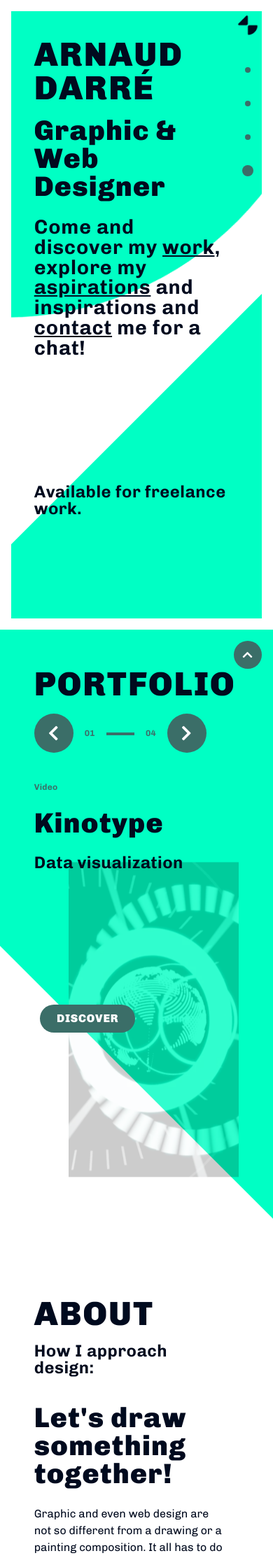
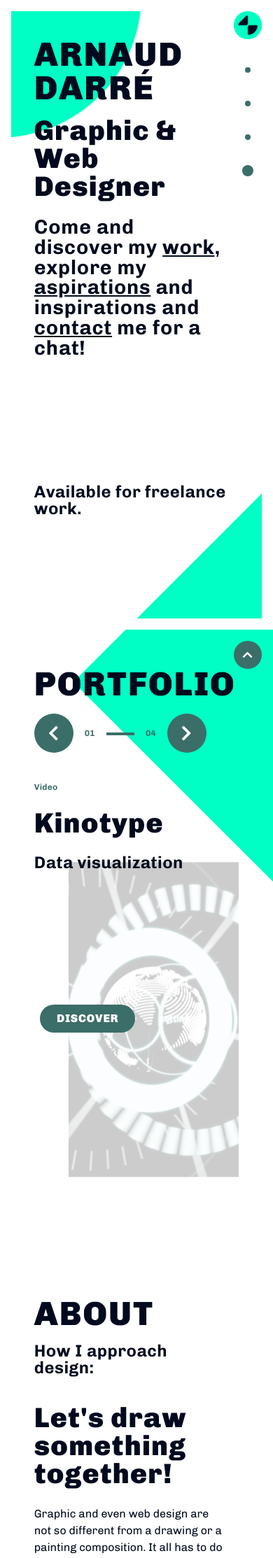
Before and after one commit to ArnaudDarre/portfolio, a Jekyll site: the page built from index.md, in a window 390 px wide. Shown: the top 2227 px of the page at 70% size. Built offline with Jekyll 4.4.1, drawn with Linux system fonts in a browser that asks for light colours.

Commit message:
layouts: index;

```diff
--- a/_layouts/index.html
+++ b/_layouts/index.html
@@ -14,18 +14,18 @@
     <div class="section__header">
         <h1 class="section__title headline js-scrolling-letters__text">Arnaud<br>Darré</h1>
     </div>
-    <div class="coloffset--md3 coloffset--2 col--12 section__content">
+    <div class="coloffset--md3 col--md10 coloffset--2 col--12 section__content">
         <div class="row">
             <p class="col--12 section__header--mobile headline">Arnaud Darré</p>
             <h2 class="col--md12 col--12 section__subtitle title">Graphic & Web Designer</h2>
             <p class="col--md9 col--12 subtitle">Come and discover my <a href="#portfolio" class="js-button-anchor button--underline">work</a>, explore my <a href="#about" class="js-button-anchor button--underline">aspirations</a> and inspirations and <a href="#contact" class="js-button-anchor button--underline">contact</a> me for a chat!</p>
         </div>
         <div class="row">
-            <div class="col--md5 col--12 hide--mobile">
+            <div class="col--lg5 col--md9 col--12 hide--mobile">
                 <p class="section__comment lead">Website crafted from design to development and content by yours truly.</p>
                 <p class="body--small">I will chat about The Beatles, Typography, space, design systems, Science-fiction, music, Buffy the Vampire Slayer and anything your are passionate about.</p>
             </div>
-            <p class="coloffset--md3 col--md4 col--12 section__comment lead">Available for freelance work.</p>
+            <p class="coloffset--lg3 col--lg4 col--md9 col--12 section__comment lead">Available for freelance work.</p>
         </div>
     </div>
 </section>
--- a/_layouts/projects.html
+++ b/_layouts/projects.html
@@ -8,7 +8,7 @@
         <span class="background__square background__square--{{ page.category | downcase }}"></span>
     </div>
     <div class="section__content">
-        <div class="coloffset--3 col--12 block">
+        <div class="coloffset--md3 coloffset--2 col--12 block">
             <div class="row">
                 <nav class="col--12 project__nav">
                     {% if page.previous.url %}
@@ -24,7 +24,7 @@
                 </nav>
             </div>
         </div>
-        <div class="coloffset--3 col--12 block project__item">
+        <div class="coloffset--md3 coloffset--2 col--12 block project__item">
             <div class="project">
                 <div class="row">
                     {% if page.category %}
@@ -77,7 +77,7 @@
 </section>
 
 <section id="related-projects" class="row section section--primary">
-    <div class="coloffset--3 col--12 section__content">
+    <div class="coloffset--md3 coloffset--2 col--12 section__content">
         <h1 class="lead">Related projects</h1>
         <div class="row">
             {% for project in site.projects %}
--- a/public/stylesheets/style.css
+++ b/public/stylesheets/style.css
@@ -3244,30 +3244,49 @@
   position: fixed;
   top: 0;
   height: 100vh;
-  padding-top: 1rem;
-  padding-bottom: 2rem;
+  padding-top: 3rem;
+  padding-bottom: 3rem;
   pointer-events: none;
 }
-/* line 494, ../sass/partials/_structure.scss */
+@media (max-width: 767px) {
+  /* line 484, ../sass/partials/_structure.scss */
+  .sidebar {
+    padding-top: 1rem;
+    padding-bottom: 2rem;
+  }
+}
+/* line 498, ../sass/partials/_structure.scss */
 .sidebar * {
   pointer-events: initial;
 }
-/* line 498, ../sass/partials/_structure.scss */
+/* line 502, ../sass/partials/_structure.scss */
 .sidebar--left {
-  left: 1rem;
-}
-/* line 502, ../sass/partials/_structure.scss */
+  left: 3rem;
+}
+@media (max-width: 767px) {
+  /* line 502, ../sass/partials/_structure.scss */
+  .sidebar--left {
+    left: 1rem;
+  }
+}
+/* line 509, ../sass/partials/_structure.scss */
 .sidebar--right {
-  right: 1rem;
-}
-/* line 506, ../sass/partials/_structure.scss */
+  right: 3rem;
+}
+@media (max-width: 767px) {
+  /* line 509, ../sass/partials/_structure.scss */
+  .sidebar--right {
+    right: 1rem;
+  }
+}
+/* line 516, ../sass/partials/_structure.scss */
 .sidebar .button {
   -webkit-align-self: flex-start;
   align-self: flex-start;
   margin-top: 0.5rem;
 }
 
-/* line 518, ../sass/partials/_structure.scss */
+/* line 528, ../sass/partials/_structure.scss */
 .footer {
   position: relative;
   padding-top: 7.5rem;
@@ -3275,7 +3294,7 @@
   background-color: #3b6e68;
   color: #ffffff;
 }
-/* line 525, ../sass/partials/_structure.scss */
+/* line 535, ../sass/partials/_structure.scss */
 .footer__item {
   display: -webkit-flex;
   display: flex;
@@ -3284,7 +3303,7 @@
   -webkit-justify-content: space-between;
   justify-content: space-between;
 }
-/* line 537, ../sass/partials/_structure.scss */
+/* line 547, ../sass/partials/_structure.scss */
 .footer .button {
   margin-top: 1.5rem;
   -webkit-align-self: flex-start;
@@ -4132,13 +4151,40 @@
 }
 /* line 16, ../sass/vendors/_scroll-magic.scss */
 .background__square--landing {
-  top: 66.67vh;
   right: -50vh;
+  bottom: -66.67vh;
   height: 100vh;
   width: 100vh;
   background-color: #00ffc4;
 }
-/* line 17, ../sass/vendors/_scroll-magic.scss */
+@media (max-width: 767px) {
+  /* line 16, ../sass/vendors/_scroll-magic.scss */
+  .background__square--landing {
+    right: -50vw;
+    bottom: -66.67vw;
+    width: 100vw;
+    height: 100vw;
+  }
+}
+@media (pointer: coarse) {
+  /* line 16, ../sass/vendors/_scroll-magic.scss */
+  .background__square--landing {
+    right: -50vw;
+    bottom: -66.67vw;
+    width: 100vw;
+    height: 100vw;
+  }
+}
+@media only screen and (max-device-width: 1023px) and (orientation: landscape) {
+  /* line 16, ../sass/vendors/_scroll-magic.scss */
+  .background__square--landing {
+    right: -50vw;
+    bottom: -66.67vw;
+    width: 100vw;
+    height: 100vw;
+  }
+}
+/* line 37, ../sass/vendors/_scroll-magic.scss */
 .background__square--contact {
   top: 500px;
   right: -200vh;
@@ -4146,7 +4192,7 @@
   width: 200vw;
   background-color: #00ffc4;
 }
-/* line 19, ../sass/vendors/_scroll-magic.scss */
+/* line 41, ../sass/vendors/_scroll-magic.scss */
 .background__square--digital {
   -moz-transform: rotate(64deg);
   -ms-transform: rotate(64deg);
@@ -4158,7 +4204,7 @@
   width: 200vw;
   background-color: #00ffc4;
 }
-/* line 20, ../sass/vendors/_scroll-magic.scss */
+/* line 44, ../sass/vendors/_scroll-magic.scss */
 .background__square--editorial {
   -moz-transform: rotate(-16deg);
   -ms-transform: rotate(-16deg);
@@ -4170,48 +4216,63 @@
   width: 200vw;
   background-color: #00ffc4;
 }
-/* line 23, ../sass/vendors/_scroll-magic.scss */
+/* line 49, ../sass/vendors/_scroll-magic.scss */
 .background__circle {
   position: absolute;
   border-radius: 50%;
 }
-/* line 28, ../sass/vendors/_scroll-magic.scss */
+/* line 54, ../sass/vendors/_scroll-magic.scss */
 .background__circle--landing {
-  -moz-transform: rotate(56deg);
-  -ms-transform: rotate(56deg);
-  -webkit-transform: rotate(56deg);
-  transform: rotate(56deg);
   top: -50vh;
   left: -50vh;
   height: 100vh;
   width: 100vh;
   background-color: #00ffc4;
 }
-/* line 29, ../sass/vendors/_scroll-magic.scss */
+@media (max-width: 767px) {
+  /* line 54, ../sass/vendors/_scroll-magic.scss */
+  .background__circle--landing {
+    top: -50vw;
+    left: -50vw;
+    width: 100vw;
+    height: 100vw;
+  }
+}
+@media (pointer: coarse) {
+  /* line 54, ../sass/vendors/_scroll-magic.scss */
+  .background__circle--landing {
+    top: -50vw;
+    left: -50vw;
+    width: 100vw;
+    height: 100vw;
+  }
+}
+@media only screen and (max-device-width: 1023px) and (orientation: landscape) {
+  /* line 54, ../sass/vendors/_scroll-magic.scss */
+  .background__circle--landing {
+    top: -50vh;
+    left: -50vh;
+    width: 100vh;
+    height: 100vh;
+  }
+}
+/* line 75, ../sass/vendors/_scroll-magic.scss */
 .background__circle--about {
-  -moz-transform: rotate(56deg);
-  -ms-transform: rotate(56deg);
-  -webkit-transform: rotate(56deg);
-  transform: rotate(56deg);
   top: 20vh;
   left: 30vw;
   height: 40vw;
   width: 40vw;
   background-color: #ffffff;
 }
-/* line 30, ../sass/vendors/_scroll-magic.scss */
+/* line 78, ../sass/vendors/_scroll-magic.scss */
 .background__circle--about-small {
-  -moz-transform: rotate(56deg);
-  -ms-transform: rotate(56deg);
-  -webkit-transform: rotate(56deg);
-  transform: rotate(56deg);
   top: -200vh;
   left: 160vw;
   height: 20vw;
   width: 20vw;
   background-color: #00ffc4;
 }
-/* line 32, ../sass/vendors/_scroll-magic.scss */
+/* line 82, ../sass/vendors/_scroll-magic.scss */
 .background__circle--video {
   top: -120vw;
   left: -260vw;
@@ -4219,7 +4280,7 @@
   width: 260vw;
   background-color: #00ffc4;
 }
-/* line 33, ../sass/vendors/_scroll-magic.scss */
+/* line 85, ../sass/vendors/_scroll-magic.scss */
 .background__circle--identity {
   top: -10vw;
   right: -80vw;
@@ -4227,7 +4288,7 @@
   width: 200vw;
   background-color: #00ffc4;
 }
-/* line 36, ../sass/vendors/_scroll-magic.scss */
+/* line 90, ../sass/vendors/_scroll-magic.scss */
 .background__trigger {
   position: absolute;
   -moz-transform: translateY(-1rem);
@@ -4235,15 +4296,15 @@
   -webkit-transform: translateY(-1rem);
   transform: translateY(-1rem);
 }
-/* line 40, ../sass/vendors/_scroll-magic.scss */
+/* line 94, ../sass/vendors/_scroll-magic.scss */
 .background__trigger--landing {
   top: 50vh;
 }
-/* line 41, ../sass/vendors/_scroll-magic.scss */
+/* line 95, ../sass/vendors/_scroll-magic.scss */
 .background__trigger--about {
   top: -30vh;
 }
-/* line 42, ../sass/vendors/_scroll-magic.scss */
+/* line 96, ../sass/vendors/_scroll-magic.scss */
 .background__trigger--contact {
   top: -50vh;
 }
```
Also changed, not shown: public/sass/partials/_structure.scss (+14 -4 lines), public/sass/vendors/_scroll-magic.scss (+63 -9 lines).
